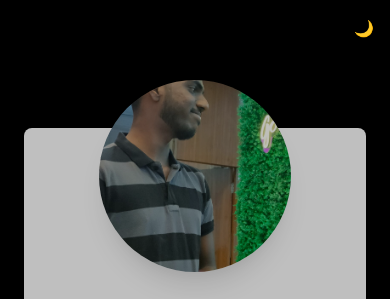
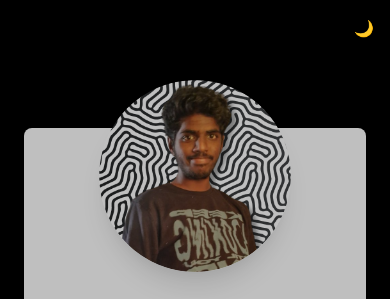
Before and after one commit to prudhvi3105/port, a plain HTML site: page index.html in a window 390 px wide. Shown: the top 299 px of the page. Drawn offline with nearby package versions, Linux system fonts and the light colour scheme; a script that the page names is missing.

Commit message:
Update index.html

```diff
--- a/index.html
+++ b/index.html
@@ -30,7 +30,7 @@
 
 		<div class="p-4 md:p-12 text-center lg:text-left">
 			<!-- Image for mobile view-->
-			<div class="block lg:hidden rounded-full shadow-xl mx-auto -mt-16 h-48 w-48 bg-cover bg-center" style="background-image: url('WhatsApp\ Image\ 2024-06-02\ at\ 23.10.15.jpeg')"></div>
+			<div class="block lg:hidden rounded-full shadow-xl mx-auto -mt-16 h-48 w-48 bg-cover bg-center" style="background-image: url('profile-pic.png')"></div>
 
 			<h1 class="text-3xl font-bold pt-8 lg:pt-0">Prudhviraj K B</h1>
 			<div class="mx-auto lg:mx-0 w-4/5 pt-3 border-b-2 border-green-500 opacity-25"></div>
```
